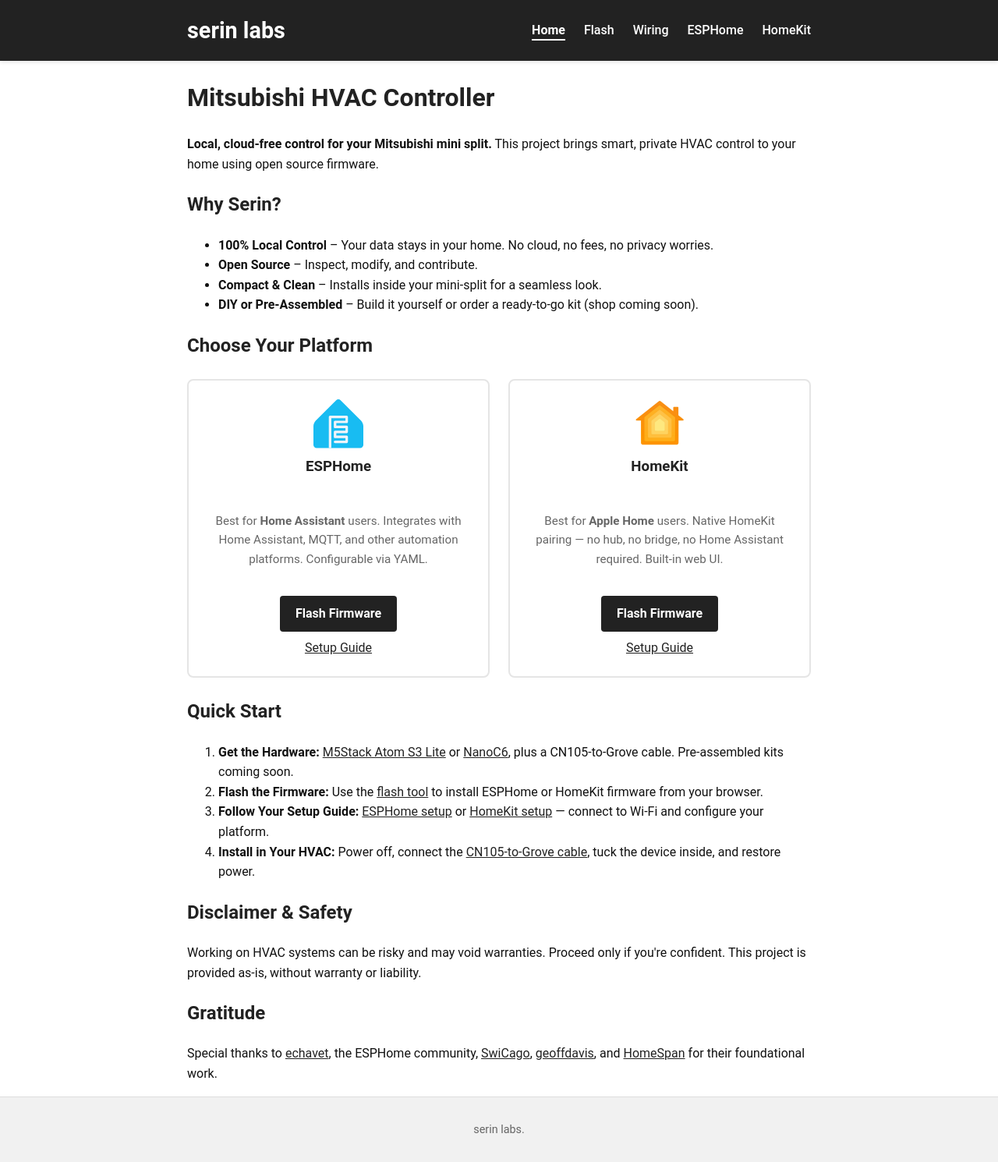
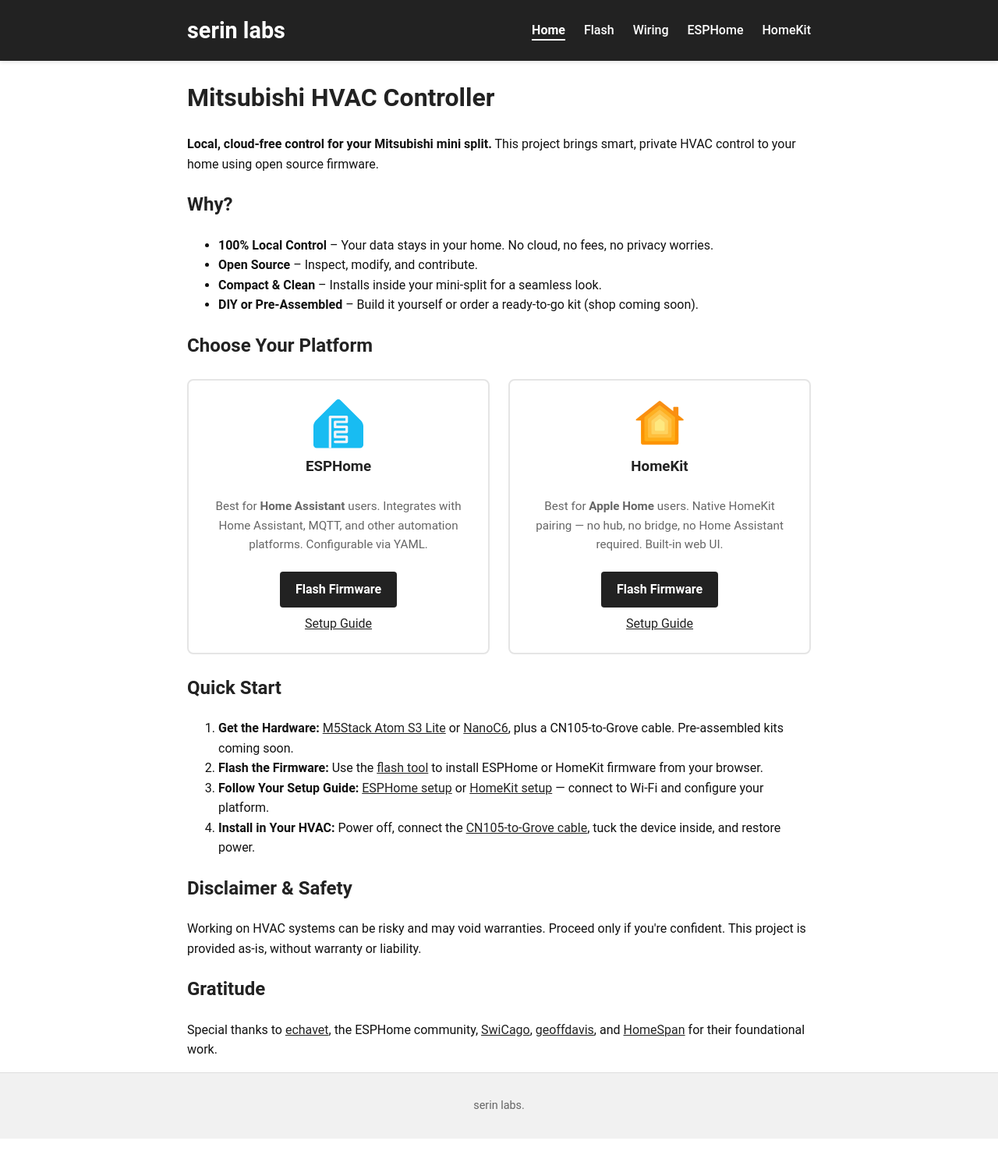
Before and after one commit to Serin-Labs/serin-labs.github.io, a Jekyll site: the page built from index.html, in a window 1280 px wide. Shown: the whole page at 78% size. Built offline with Jekyll 4.4.1, drawn with Linux system fonts in a browser that asks for light colours; after the commit the page ends 1460 px from its top, so only the background shows below that.

Commit message:
Point firmware manifests to serin-cn105 repo and minor UI tweaks
Update ESP Web Tools manifests to fetch firmware binaries from
raw.githubusercontent.com/Serin-Labs/serin-cn105 instead of local
relative paths. Also fix platform card spacing and simplify homepage heading.

```diff
--- a/assets/css/main.css
+++ b/assets/css/main.css
@@ -422,14 +422,14 @@ nav .dropdown-menu a:hover {
   height: 64px;
 }
 .platform-card h3 {
-  margin-top: 0;
+  margin: 0;
 }
 .platform-card p {
   color: var(--secondary);
   font-size: 0.95em;
 }
 .platform-card .btn {
-  margin-top: 0.75rem;
+  margin: 0;
 }
 
 /* Flash page platform toggle */
--- a/assets/manifests/esphome-c6.json
+++ b/assets/manifests/esphome-c6.json
@@ -4,7 +4,7 @@
     {
       "chipFamily": "ESP32-C6",
       "parts": [
-        { "path": "../firmware/esphome/nanoc6.bin", "offset": 0 }
+        { "path": "https://raw.githubusercontent.com/Serin-Labs/serin-cn105/main/firmware/esphome/nanoc6.bin", "offset": 0 }
       ]
     }
   ]
--- a/assets/manifests/esphome-s3.json
+++ b/assets/manifests/esphome-s3.json
@@ -4,7 +4,7 @@
     {
       "chipFamily": "ESP32-S3",
       "parts": [
-        { "path": "../firmware/esphome/m5atoms3-lite.bin", "offset": 0 }
+        { "path": "https://raw.githubusercontent.com/Serin-Labs/serin-cn105/main/firmware/esphome/m5atoms3-lite.bin", "offset": 0 }
       ]
     }
   ]
--- a/assets/manifests/homekit-c6.json
+++ b/assets/manifests/homekit-c6.json
@@ -4,7 +4,7 @@
     {
       "chipFamily": "ESP32-C6",
       "parts": [
-        { "path": "../firmware/homekit/nanoc6.bin", "offset": 0 }
+        { "path": "https://raw.githubusercontent.com/Serin-Labs/serin-cn105/main/firmware/homekit/m5stacknanoc6.bin", "offset": 0 }
       ]
     }
   ]
--- a/assets/manifests/homekit-s3.json
+++ b/assets/manifests/homekit-s3.json
@@ -4,7 +4,7 @@
     {
       "chipFamily": "ESP32-S3",
       "parts": [
-        { "path": "../firmware/homekit/m5atoms3-lite.bin", "offset": 0 }
+        { "path": "https://raw.githubusercontent.com/Serin-Labs/serin-cn105/main/firmware/homekit/m5stackatom3lite.bin", "offset": 0 }
       ]
     }
   ]
--- a/index.html
+++ b/index.html
@@ -8,7 +8,7 @@ nav_active: home
   <h1>Mitsubishi HVAC Controller</h1>
   <p><strong>Local, cloud-free control for your Mitsubishi mini split.</strong> This project brings smart, private HVAC control to your home using open source firmware.</p>
 
-  <h2>Why Serin?</h2>
+  <h2>Why?</h2>
   <ul>
     <li><strong>100% Local Control</strong> – Your data stays in your home. No cloud, no fees, no privacy worries.</li>
     <li><strong>Open Source</strong> – Inspect, modify, and contribute.</li>
```
